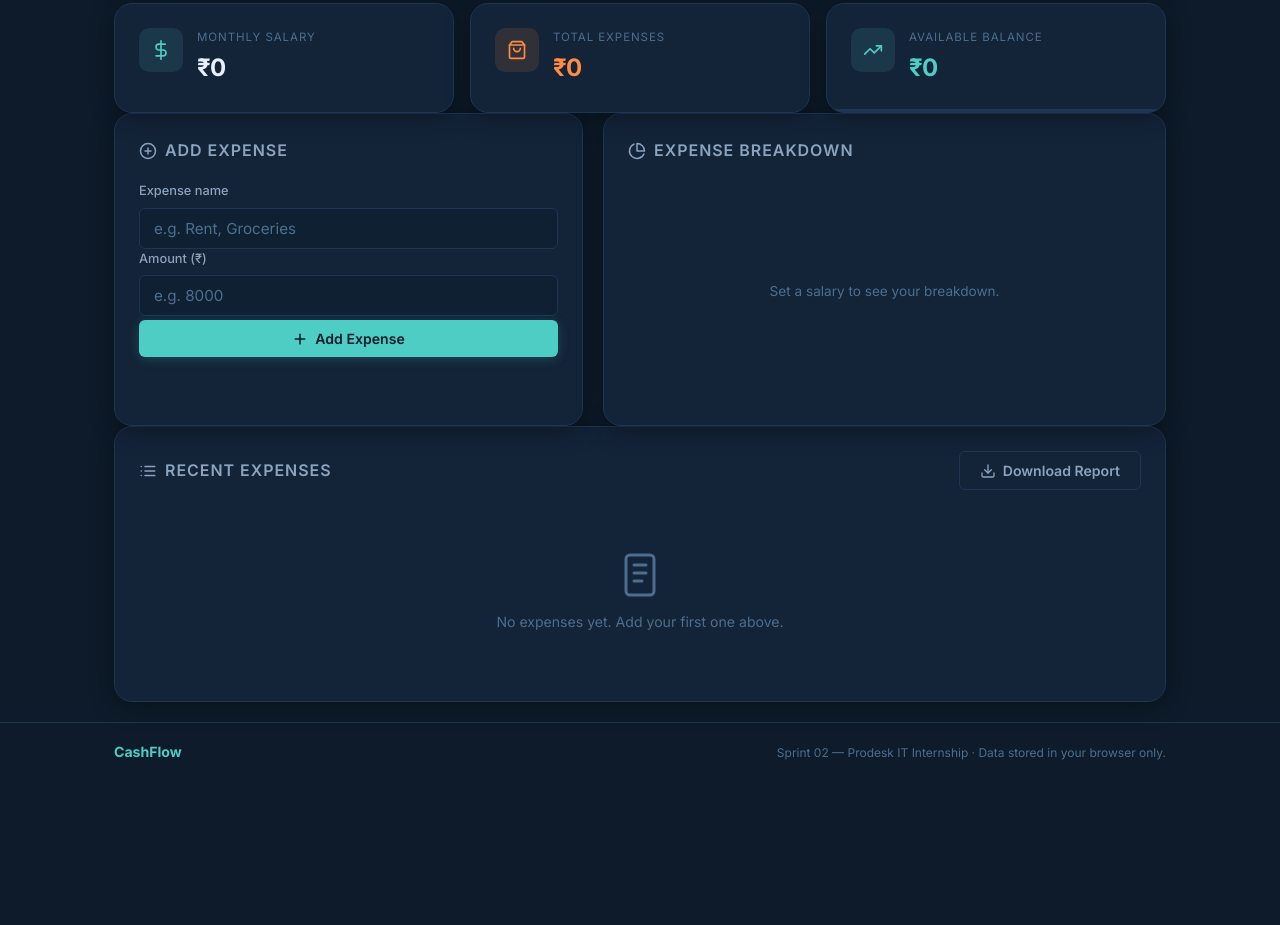
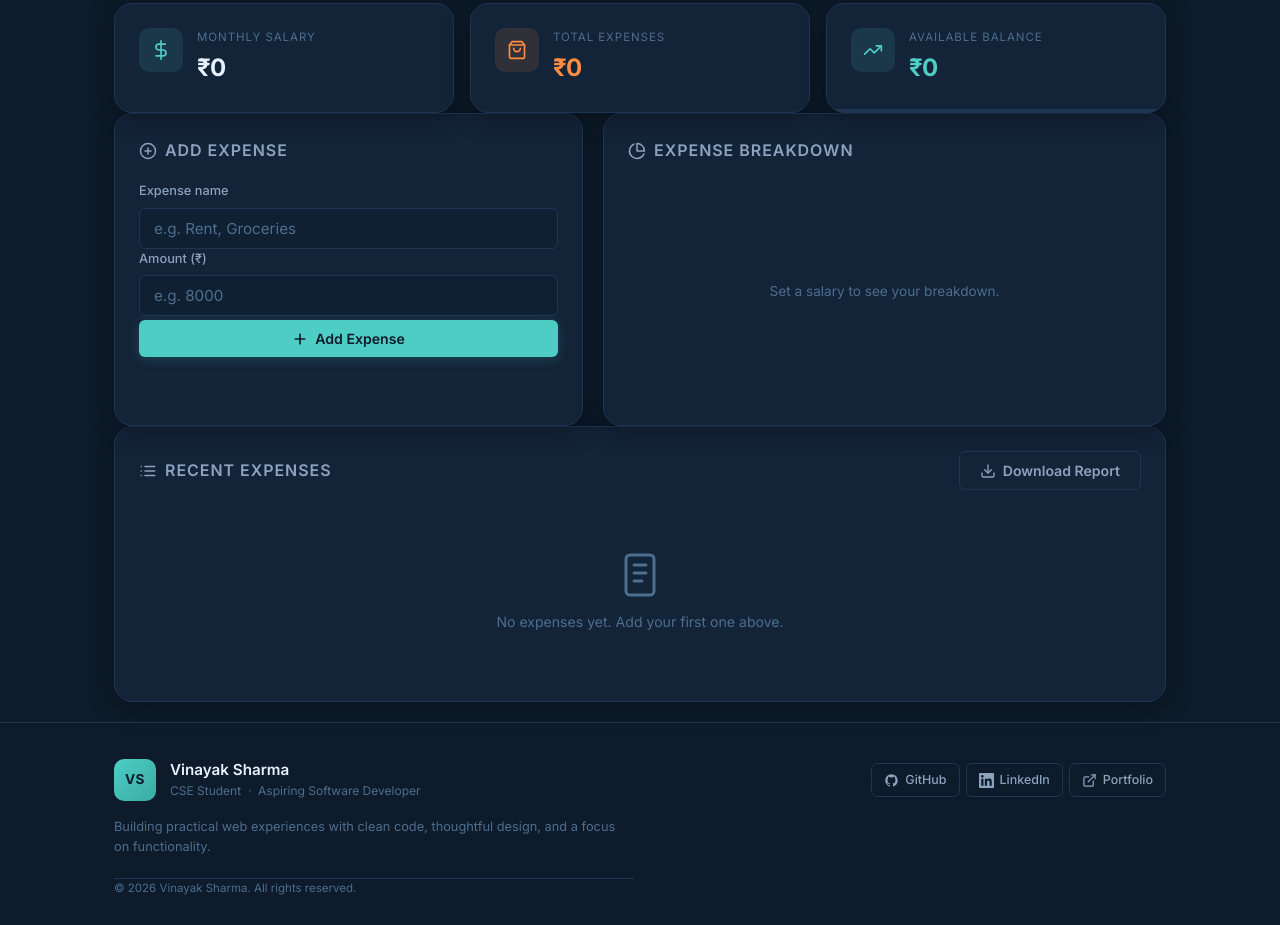
Before and after one commit to vinayak2922k/CashFlow-Personal-Finance, a plain HTML site: page index.html in a window 1280 px wide. Shown: the part 487-1412 px from the top of the page. Before the commit the page ends 1269 px from the top, so only its background shows below. Drawn offline with nearby package versions, Linux system fonts and the light colour scheme.

Commit message:
MOves Cashflow to main folder

```diff
--- a/cashflow-tracker/index.html
+++ b/index.html
@@ -176,9 +176,36 @@
   </main>
 
   <footer class="site-footer" role="contentinfo">
-    <div class="container footer-inner">
-      <span class="footer-brand">CashFlow</span>
-      <span class="footer-note">Sprint 02 — Prodesk IT Internship · Data stored in your browser only.</span>
+    <div class="container">
+
+      <div class="footer-top">
+        <div class="footer-identity">
+          <div class="footer-monogram" aria-hidden="true">VS</div>
+          <div>
+            <p class="footer-name">Vinayak Sharma</p>
+            <p class="footer-role">CSE Student &nbsp;·&nbsp; Aspiring Software Developer</p>
+          </div>
+        </div>
+        <div class="footer-links" role="navigation" aria-label="Developer links">
+          <a href="https://github.com/vinayak2922k" target="_blank" rel="noopener noreferrer" class="footer-link" aria-label="GitHub profile">
+            <svg width="15" height="15" viewBox="0 0 24 24" fill="currentColor" aria-hidden="true"><path d="M12 2C6.477 2 2 6.477 2 12c0 4.418 2.865 8.166 6.839 9.489.5.092.682-.217.682-.482 0-.237-.009-.868-.013-1.703-2.782.604-3.369-1.34-3.369-1.34-.454-1.156-1.11-1.463-1.11-1.463-.908-.62.069-.608.069-.608 1.003.07 1.531 1.03 1.531 1.03.892 1.529 2.341 1.087 2.91.832.092-.647.35-1.088.636-1.338-2.22-.253-4.555-1.11-4.555-4.943 0-1.091.39-1.984 1.029-2.683-.103-.253-.446-1.27.098-2.647 0 0 .84-.269 2.75 1.025A9.578 9.578 0 0112 6.836a9.59 9.59 0 012.504.337c1.909-1.294 2.747-1.025 2.747-1.025.546 1.377.202 2.394.1 2.647.64.699 1.028 1.592 1.028 2.683 0 3.842-2.339 4.687-4.566 4.935.359.309.678.919.678 1.852 0 1.336-.012 2.415-.012 2.743 0 .267.18.579.688.481C19.138 20.163 22 16.418 22 12c0-5.523-4.477-10-10-10z"/></svg>
+            GitHub
+          </a>
+          <a href="https://www.linkedin.com/in/vinayak2922k/" target="_blank" rel="noopener noreferrer" class="footer-link" aria-label="LinkedIn profile">
+            <svg width="15" height="15" viewBox="0 0 24 24" fill="currentColor" aria-hidden="true"><path d="M20.447 20.452h-3.554v-5.569c0-1.328-.027-3.037-1.852-3.037-1.853 0-2.136 1.445-2.136 2.939v5.667H9.351V9h3.414v1.561h.046c.477-.9 1.637-1.85 3.37-1.85 3.601 0 4.267 2.37 4.267 5.455v6.286zM5.337 7.433a2.062 2.062 0 01-2.063-2.065 2.064 2.064 0 112.063 2.065zm1.782 13.019H3.555V9h3.564v11.452zM22.225 0H1.771C.792 0 0 .774 0 1.729v20.542C0 23.227.792 24 1.771 24h20.451C23.2 24 24 23.227 24 22.271V1.729C24 .774 23.2 0 22.222 0h.003z"/></svg>
+            LinkedIn
+          </a>
+          <a href="https://vinayak2922k.github.io/Portfolio-Site/" target="_blank" rel="noopener noreferrer" class="footer-link" aria-label="Portfolio website">
+            <svg width="15" height="15" viewBox="0 0 24 24" fill="none" stroke="currentColor" stroke-width="2" stroke-linecap="round" stroke-linejoin="round" aria-hidden="true"><path d="M18 13v6a2 2 0 01-2 2H5a2 2 0 01-2-2V8a2 2 0 012-2h6"/><polyline points="15 3 21 3 21 9"/><line x1="10" y1="14" x2="21" y2="3"/></svg>
+            Portfolio
+          </a>
+        </div>
+      </div>
+
+      <p class="footer-bio">Building practical web experiences with clean code, thoughtful design, and a focus on functionality.</p>
+        <p class="footer-copy">© 2026 Vinayak Sharma. All rights reserved.</p>
+      </div>
+
     </div>
   </footer>
 
--- a/cashflow-tracker/style.css
+++ b/style.css
@@ -385,24 +385,117 @@ body {
 
 .site-footer {
   border-top: 1px solid var(--border);
-  padding-block: 18px;
-  margin-top: 8px;
+  padding-block: 36px 28px;
+  margin-top: 16px;
 }
 
-.footer-inner {
+.footer-top {
   display: flex;
   align-items: center;
   justify-content: space-between;
   flex-wrap: wrap;
-  gap: 8px;
+  gap: 20px;
+  margin-bottom: 16px;
 }
 
-.footer-brand { font-size: .88rem; font-weight: 700; color: var(--mint); }
-.footer-note { font-size: .75rem; color: var(--tm); }
+.footer-identity {
+  display: flex;
+  align-items: center;
+  gap: 14px;
+}
 
-@keyframes fadeIn {
-  from { opacity: 0; transform: translateY(6px); }
-  to { opacity: 1; transform: translateY(0); }
+.footer-monogram {
+  width: 42px;
+  height: 42px;
+  border-radius: 10px;
+  background: linear-gradient(135deg, var(--mint), var(--mint-d));
+  color: #0D1B2A;
+  font-size: .85rem;
+  font-weight: 700;
+  display: flex;
+  align-items: center;
+  justify-content: center;
+  letter-spacing: .04em;
+  flex-shrink: 0;
+}
+
+.footer-name {
+  font-size: .95rem;
+  font-weight: 600;
+  color: var(--t1);
+  line-height: 1.3;
+}
+
+.footer-role {
+  font-size: .75rem;
+  color: var(--tm);
+  margin-top: 2px;
+}
+
+.footer-links {
+  display: flex;
+  align-items: center;
+  gap: 6px;
+  flex-wrap: wrap;
+}
+
+.footer-link {
+  display: inline-flex;
+  align-items: center;
+  gap: 6px;
+  padding: 6px 12px;
+  border-radius: var(--r1);
+  border: 1px solid var(--border);
+  font-size: .78rem;
+  font-weight: 500;
+  color: var(--t2);
+  text-decoration: none;
+  transition: border-color var(--tr), color var(--tr), background var(--tr);
+}
+
+.footer-link:hover {
+  border-color: var(--mint);
+  color: var(--mint);
+  background: rgba(78, 205, 196, .06);
+}
+
+.footer-bio {
+  font-size: .8rem;
+  color: var(--tm);
+  max-width: 520px;
+  line-height: 1.6;
+  padding-bottom: 20px;
+  border-bottom: 1px solid var(--border);
+}
+
+.footer-bottom {
+  display: flex;
+  align-items: center;
+  justify-content: space-between;
+  flex-wrap: wrap;
+  gap: 12px;
+  margin-top: 18px;
+}
+
+.footer-tags {
+  display: flex;
+  flex-wrap: wrap;
+  gap: 6px;
+}
+
+.footer-tag {
+  font-size: .7rem;
+  font-weight: 500;
+  padding: 3px 9px;
+  border-radius: 20px;
+  border: 1px solid var(--border);
+  color: var(--tm);
+  letter-spacing: .03em;
+}
+
+.footer-copy {
+  font-size: .72rem;
+  color: var(--tm);
 }
 
 @media (max-width: 860px) {
@@ -422,5 +515,6 @@ body {
   .currency-btn { padding: 5px 10px; font-size: .72rem; }
   .card-value { font-size: 1.25rem; }
   .list-header { flex-direction: column; align-items: flex-start; }
-  .footer-inner { flex-direction: column; text-align: center; }
+  .footer-top { flex-direction: column; align-items: flex-start; }
+  .footer-bottom { flex-direction: column; align-items: flex-start; }
 }
```
Also changed, not shown: Screenshot/SS1.png (added), Screenshot/SS2.png (added), Screenshot/SS3.png (added), script.js (renamed from cashflow-tracker/script.js), 4 other files.
